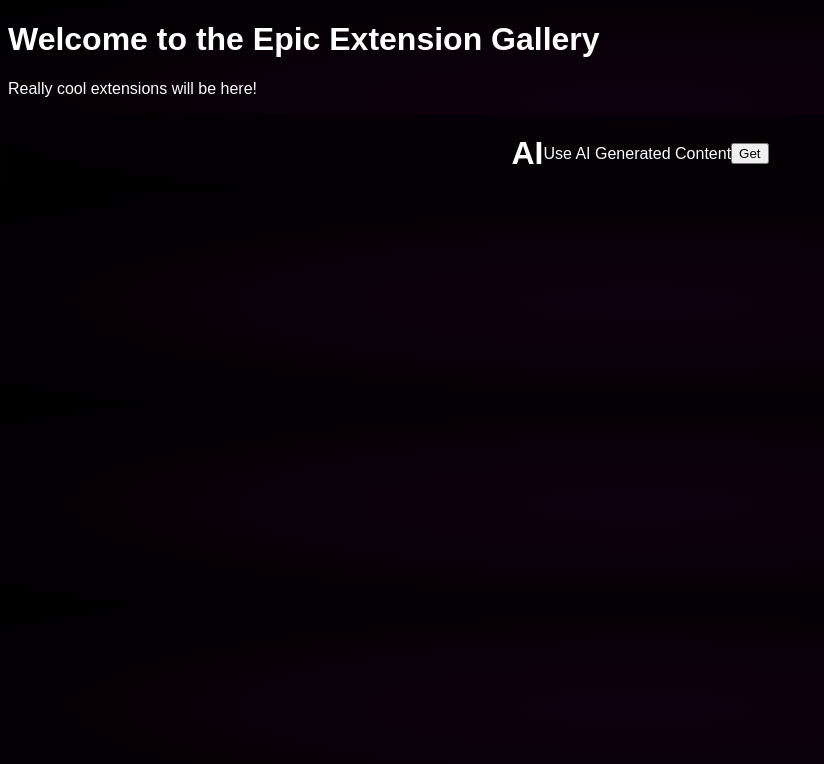
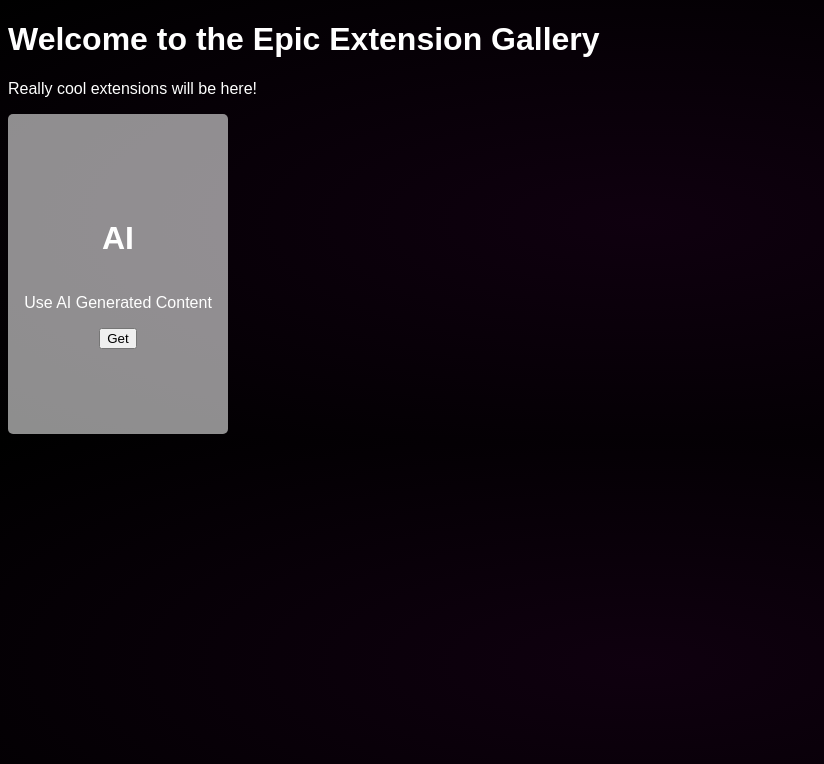
Before and after one commit to epic-extension-gallery/epic-extension-gallery.github.io, a plain HTML site: page index.html in a window 1280 px wide. Shown: the whole page, without its empty margins (0-824 px from the left). Drawn offline with Linux system fonts and the light colour scheme.

Commit message:
new style

```diff
--- a/style.css
+++ b/style.css
@@ -6,8 +6,13 @@ body {
 
 .extensiondisplay {
     border-radius: 5px;
-    background-color: rgba(0, 0, 0, 0.555);
+    background-color: rgba(255, 255, 255, 0.555);
+    border-width: 5px;
     display: flex;
     justify-content: center;
     align-items: center;
+    flex-direction: column;
+    padding: 10px;
+    width: 200px;
+    height: 300px;
 }
```
